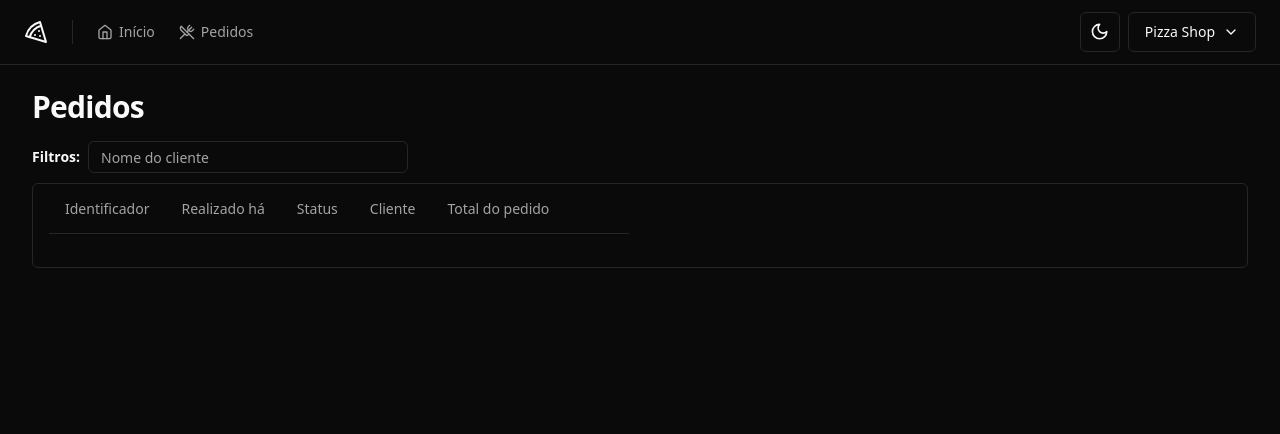
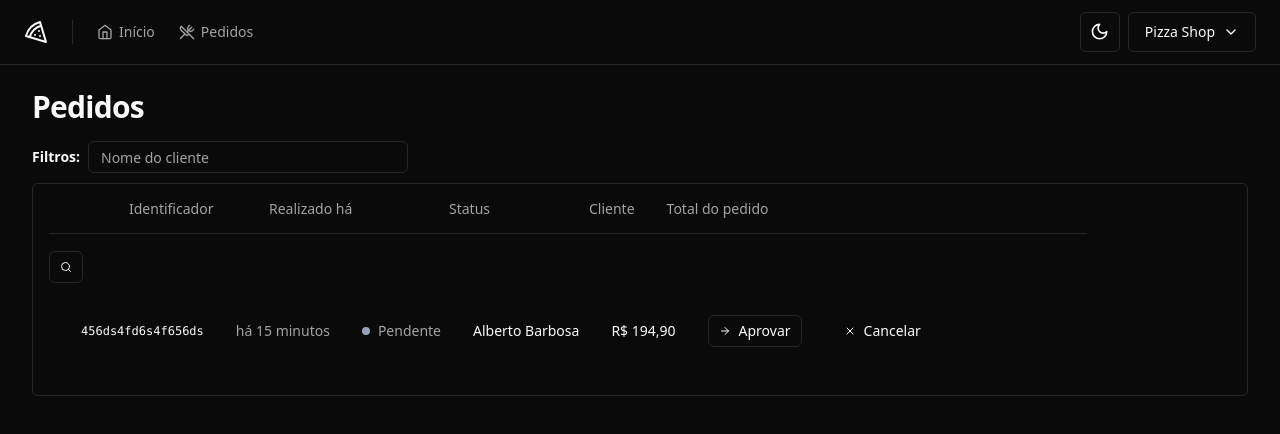
Before and after one commit to Alberto21-boop/Pizza-Shopping, a React (Vite) app: page /orders in a window 1280 px wide. Shown: the top 434 px of the page. Built offline with nearby package versions, Linux system fonts and the light colour scheme.

Commit message:
The order screen is nearly completed, the table with all fields is ready, along with its other components, however, I am facing a serious styling issue.

```diff
--- a/src/components/ui/button.tsx
+++ b/src/components/ui/button.tsx
@@ -22,6 +22,7 @@
       size: {
         default: "h-10 px-4 py-2",
         sm: "h-9 rounded-md px-3",
+        xs: "h-8 px-2.5",
         lg: "h-11 rounded-md px-8",
         icon: "h-10 w-10",
       },
--- a/src/pages/app/orders/orders.tsx
+++ b/src/pages/app/orders/orders.tsx
@@ -1,11 +1,13 @@
+import { Button } from '@/components/ui/button';
 import { Input } from '@/components/ui/input';
 import { Table, TableBody, TableCell, TableHead, TableRow } from '@/components/ui/table';
+import { ArrowRight, Search, X } from 'lucide-react';
 import { Helmet } from 'react-helmet-async';
 
 export function Orders() {
-    return(
+    return (
         <>
-          <Helmet title='Pedidos'/>
+            <Helmet title='Pedidos' />
             <div className='flex flex-col gap-4'>
                 <h1 className='text-3xl font-bold tracking-tight'>Pedidos</h1>
             </div>
@@ -14,22 +16,63 @@
                     <span className='text-sm font-semibold'>Filtros:</span>
                     <Input placeholder='Nome do cliente' className='h-8 w-[320px]' />
                 </form>
-            <div className='border rounded-md'>
+
+                <div className='rounded-md border'>
                     <Table>
                         <TableHead>
                             <TableRow>
-                         <TableHead>Identificador</TableHead>
-                         <TableHead>Realizado há</TableHead>
-                         <TableHead>Status</TableHead>
+                                <TableHead className='w-[64px]'></TableHead>
+                                <TableHead className='w-[140px]'>Identificador</TableHead>
+                                <TableHead className='w-[180px]'>Realizado há</TableHead>
+                                <TableHead className='w-[140px]'>Status</TableHead>
                                 <TableHead>Cliente</TableHead>
-                         <TableHead>Total do pedido</TableHead>
-                         <TableHead></TableHead>
-                         <TableHead></TableHead>
+                                <TableHead className='w-[140px]'>Total do pedido</TableHead>
+                                <TableHead className='w-[164px]'></TableHead>
+                                <TableHead className='w-[132px]'></TableHead>
                             </TableRow>
                         </TableHead>
                         <TableBody>
                             <TableRow>
-                            <TableCell></TableCell>
+                                <TableCell>
+                                    <Button variant='outline' size='xs'>
+                                        <Search className='h-3 w-3' />
+                                        <span className='sr-only'>Detalhes do pedido</span>
+                                    </Button>
+                                    <TableCell>
+                                        <TableCell className='font-mono text-xs font-medium'>
+                                            456ds4fd6s4f656ds
+                                        </TableCell>
+                                        <TableCell className=' text-muted-foreground'>
+                                            há 15 minutos
+                                        </TableCell>
+                                        <TableCell>
+                                            <div className='flex items-center gap-2'>
+                                                <span className='h-2 w-2 rounded-full bg-slate-400' />
+                                                <span className='font-medium text-muted-foreground'>
+                                                    Pendente
+                                                </span>
+                                            </div>
+                                        </TableCell>
+                                        <TableCell className='font-medium'>
+                                            Alberto Barbosa
+                                        </TableCell>
+                                        <TableCell className='font-medium'>
+                                            R$ 194,90
+                                        </TableCell>
+                                        <TableCell>
+                                        <Button variant='outline' size='xs'>
+                                                <ArrowRight className='h-3 w-3 mr-2' />
+                                                Aprovar
+                                            </Button>
+                                        </TableCell>
+                                        <TableCell>
+                                            <Button variant='ghost' size='xs'>
+                                                <X className='h-3 w-3 mr-2' />
+                                                Cancelar
+                                            </Button>
+                                        </TableCell>
+                                    </TableCell>
+                                </TableCell>
                             </TableRow>
                         </TableBody>
                     </Table>
```
Lines whose indentation alone changed are shown as unchanged.
